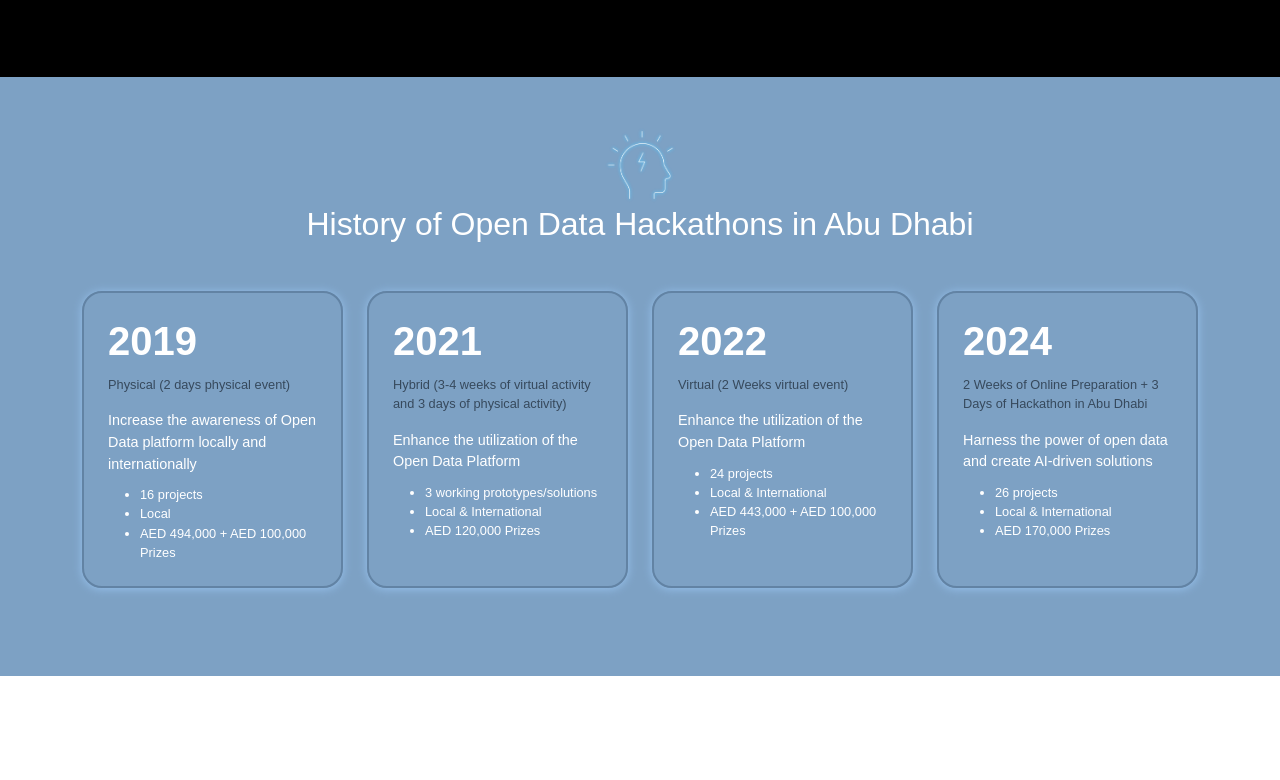
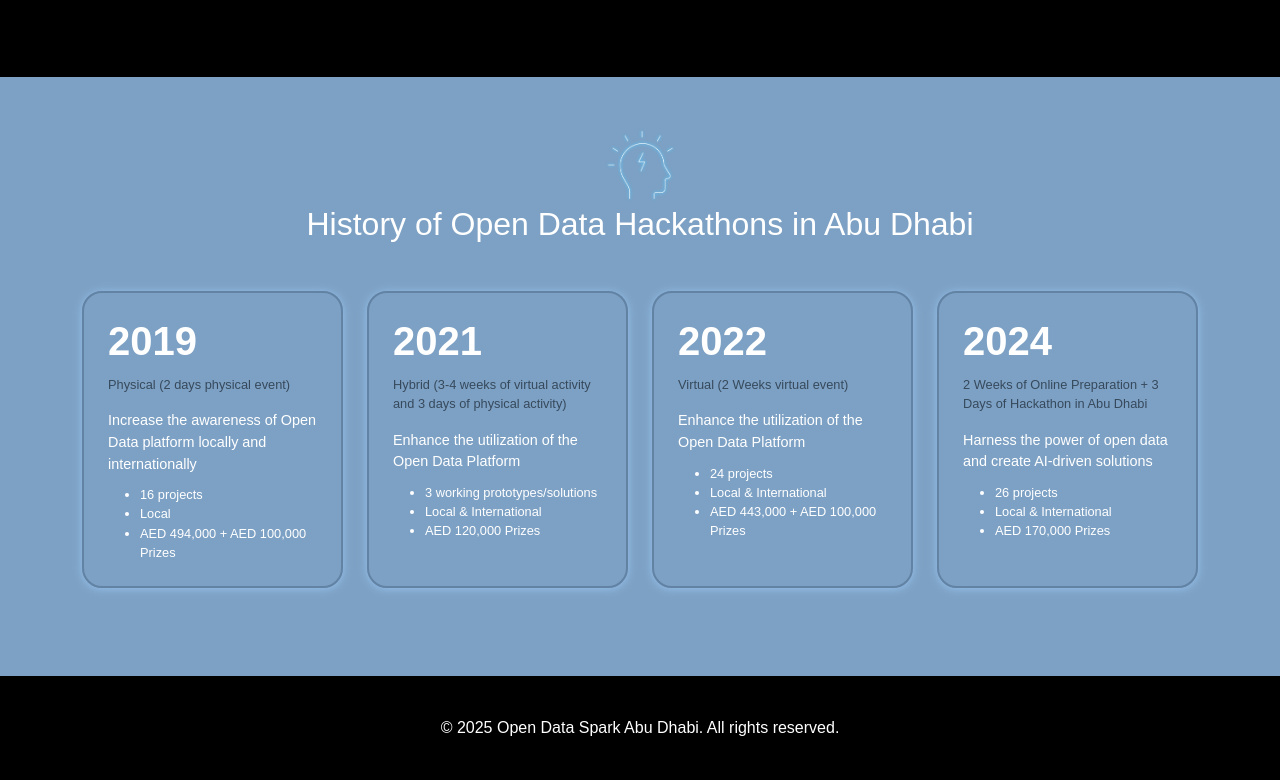
Before and after one commit to DGEOpendata/hackathons, a plain HTML site: page index.html in a window 1280 px wide. Shown: the part 5094-5874 px from the top of the page. Before the commit the page ends 5770 px from the top, so only its background shows below. Drawn offline with nearby package versions, Linux system fonts and the light colour scheme.

Commit message:
createa a footer with copyright signature

```diff
--- a/index.html
+++ b/index.html
@@ -549,6 +549,11 @@
           </div>
         </div>
       </div>
+    <footer>
+      <div class="container text-center">
+        <p class="mb-0">&copy; <script>document.write(new Date().getFullYear())</script> Open Data Spark Abu Dhabi. All rights reserved.</p>
+      </div>
+    </footer>
     <!-- Bootstrap JS -->
     <script src="https://cdn.jsdelivr.net/npm/bootstrap@5.3.0-alpha3/dist/js/bootstrap.bundle.min.js"></script>
     <script src="https://cdn.jsdelivr.net/npm/swiper@11/swiper-bundle.min.js"></script>
```
